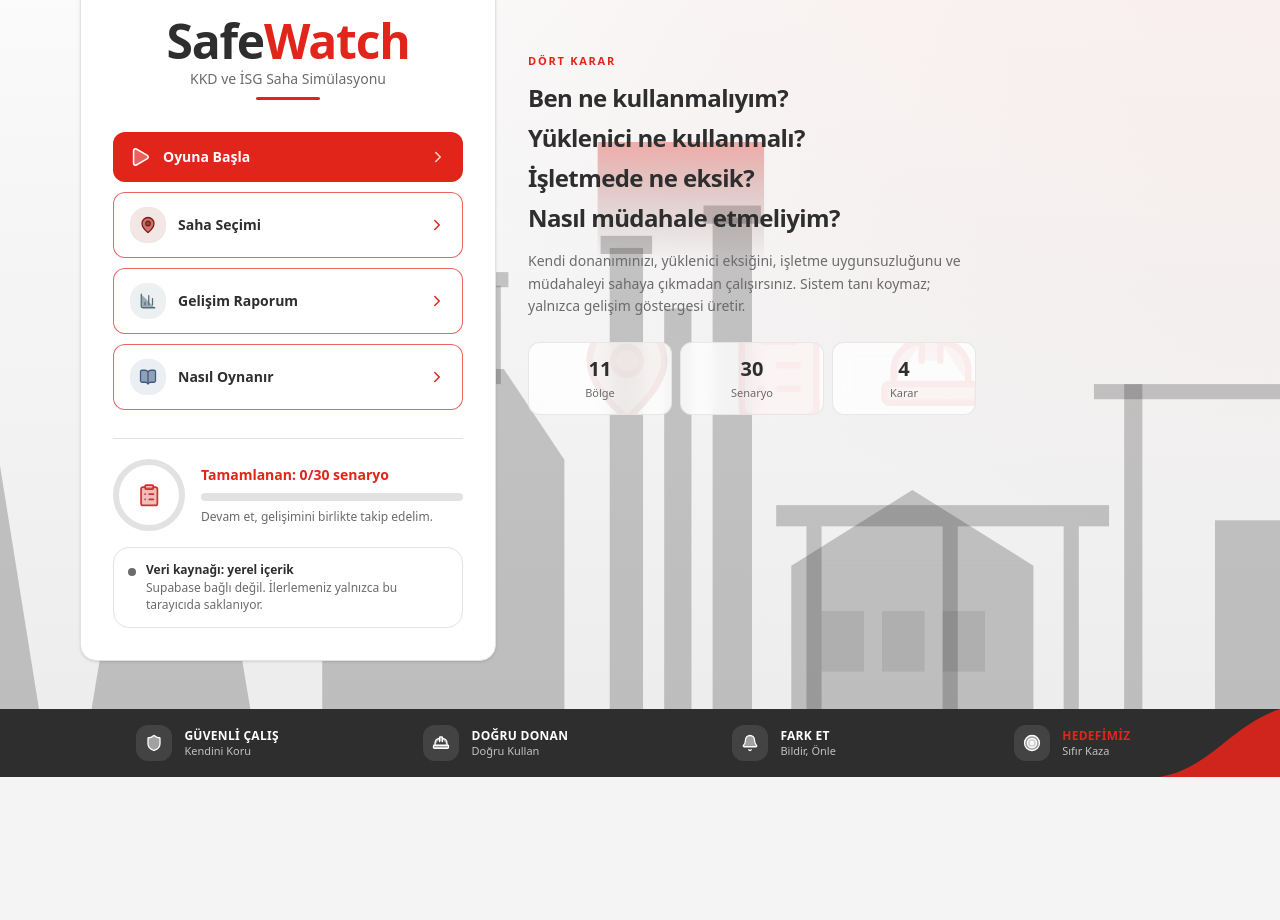
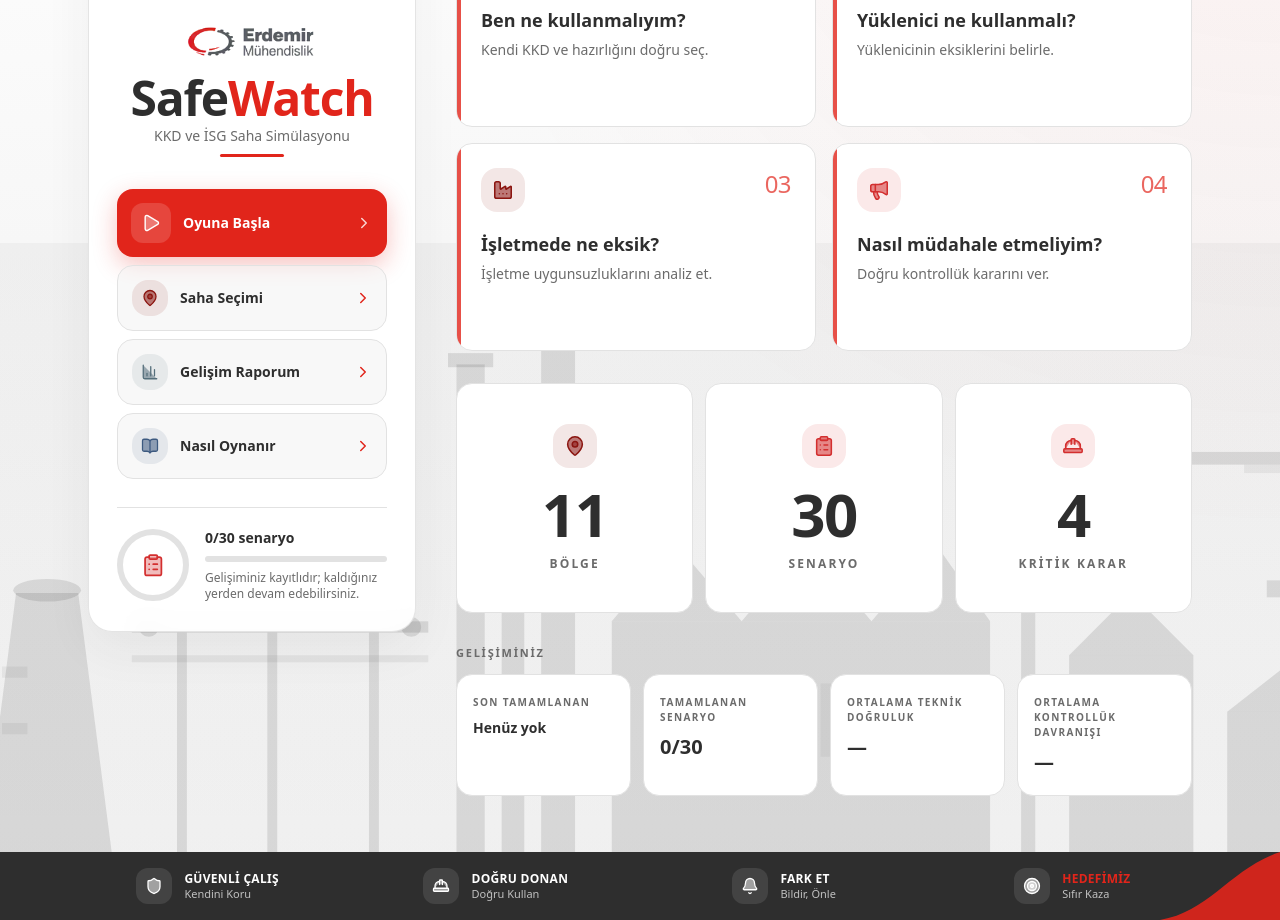
Before and after one commit to anil-keskin/EM_SafeWatch, a Next.js app: page / in a window 1280 px wide. Shown: the part 320-1240 px from the top of the page. Before the commit the page ends 1097 px from the top, so only its background shows below. Built offline with nearby package versions, Linux system fonts and the light colour scheme; no server answers.

Commit message:
Ana sayfayi kurumsal LMS hiyerarsisine cek; dort karari kahraman yap.
Co-authored-by: Cursor <cursoragent@cursor.com>

```diff
--- a/app/globals.css
+++ b/app/globals.css
@@ -88,8 +88,41 @@ body {
   animation: sw-pulse 2.4s ease-out infinite;
 }
 
+/* Ana sayfa KPI / metodoloji kartları: kısa ve sakin yükselme */
+.sw-lift {
+  transition:
+    transform 0.22s ease,
+    box-shadow 0.22s ease,
+    border-color 0.22s ease;
+}
+
+.sw-lift:hover {
+  transform: translateY(-3px);
+  border-color: color-mix(in srgb, var(--color-erd-red) 28%, var(--color-erd-line));
+  box-shadow: 0 18px 40px rgba(46, 46, 46, 0.08);
+}
+
+.sw-nav-item {
+  transition:
+    background-color 0.18s ease,
+    border-color 0.18s ease,
+    transform 0.18s ease;
+}
+
+.sw-nav-item:hover {
+  transform: translateX(2px);
+}
+
 @media (prefers-reduced-motion: reduce) {
   .sw-hotspot-idle {
     animation: none;
   }
+
+  .sw-lift,
+  .sw-lift:hover,
+  .sw-nav-item,
+  .sw-nav-item:hover {
+    transform: none;
+    transition: none;
+  }
 }
--- a/app/page.tsx
+++ b/app/page.tsx
@@ -10,38 +10,83 @@ import {
   MapPin,
   Play,
 } from "lucide-react";
-import AppIcon, { IconWatermark } from "@/components/AppIcon";
+import AppIcon from "@/components/AppIcon";
 import BrandMark from "@/components/BrandMark";
 import CircularProgress from "@/components/CircularProgress";
-import DataSourceNote from "@/components/DataSourceNote";
-import { DECISION_TABS } from "@/content/decision-tabs";
 import FactorySilhouette from "@/components/FactorySilhouette";
 import OyakMark from "@/components/OyakMark";
 import PrinciplesBar from "@/components/PrinciplesBar";
+import { findScenario, useSafeWatchData } from "@/lib/data";
+import { tabGlyph } from "@/lib/icon-theme";
 import { useAuth } from "@/lib/auth";
-import { useSafeWatchData } from "@/lib/data";
 import { completedCount, useProgress } from "@/lib/progress";
+import type { DecisionTab } from "@/lib/types";
 import type { IconTone } from "@/lib/icon-theme";
 import type { LucideIcon } from "lucide-react";
 
-const HOME_FACTS: Array<{
-  value: string;
-  label: string;
-  icon: LucideIcon;
-  tone: IconTone;
+const METHODOLOGY: Array<{
+  id: DecisionTab;
+  num: string;
+  title: string;
+  body: string;
 }> = [
-  { value: "11", label: "Bölge", icon: MapPin, tone: "steel" },
-  { value: "30", label: "Senaryo", icon: ClipboardList, tone: "kkd" },
-  { value: "4", label: "Karar", icon: HardHat, tone: "kkd" },
+  {
+    id: "self",
+    num: "01",
+    title: "Ben ne kullanmalıyım?",
+    body: "Kendi KKD ve hazırlığını doğru seç.",
+  },
+  {
+    id: "contractor",
+    num: "02",
+    title: "Yüklenici ne kullanmalı?",
+    body: "Yüklenicinin eksiklerini belirle.",
+  },
+  {
+    id: "operator",
+    num: "03",
+    title: "İşletmede ne eksik?",
+    body: "İşletme uygunsuzluklarını analiz et.",
+  },
+  {
+    id: "action",
+    num: "04",
+    title: "Nasıl müdahale etmeliyim?",
+    body: "Doğru kontrollük kararını ver.",
+  },
 ];
 
 export default function HomePage() {
-  const { scenarios, source, sourceDetail } = useSafeWatchData();
+  const { scenarios, zones } = useSafeWatchData();
   const { progress } = useProgress();
   const { displayName } = useAuth();
 
   const total = scenarios.length || 30;
   const done = completedCount(progress);
+  const completed = Object.values(progress).filter(
+    (entry) => entry.status === "tamamlandi"
+  );
+  const avgTechnical =
+    completed.length > 0
+      ? Math.round(
+          completed.reduce((sum, entry) => sum + entry.best_technical, 0) /
+            completed.length
+        )
+      : null;
+  const avgBehavior =
+    completed.length > 0
+      ? Math.round(
+          completed.reduce((sum, entry) => sum + entry.best_behavior, 0) /
+            completed.length
+        )
+      : null;
+
+  const lastCompleted = Object.entries(progress)
+    .filter(([, entry]) => entry.status === "tamamlandi")
+    .sort((a, b) => b[1].updated_at.localeCompare(a[1].updated_at))[0];
+  const lastTitle = lastCompleted
+    ? findScenario(scenarios, lastCompleted[0])?.title ?? lastCompleted[0]
+    : null;
 
   const lastSlug = Object.entries(progress).sort((a, b) =>
     b[1].updated_at.localeCompare(a[1].updated_at)
@@ -56,24 +101,34 @@ export default function HomePage() {
       ? `/senaryo/${nextScenario.slug}`
       : "/saha";
 
+  const catalog = [
+    { value: String(zones.length || 11), label: "Bölge", icon: MapPin, tone: "steel" as const },
+    { value: String(total), label: "Senaryo", icon: ClipboardList, tone: "kkd" as const },
+    { value: "4", label: "Kritik Karar", icon: HardHat, tone: "kkd" as const },
+  ];
+
   return (
     <div className="relative flex min-h-[calc(100dvh-4.5rem)] flex-col overflow-hidden bg-erd-light">
-      <div className="pointer-events-none absolute inset-0 bg-[radial-gradient(ellipse_at_top_right,_rgba(225,37,27,0.08),_transparent_55%),linear-gradient(180deg,#ffffff_0%,#f4f4f4_55%,#ececec_100%)]" />
+      <div className="pointer-events-none absolute inset-0 bg-[radial-gradient(ellipse_at_top_right,_rgba(225,37,27,0.06),_transparent_48%),linear-gradient(180deg,#ffffff_0%,#f7f7f7_42%,#f0f0f0_100%)]" />
       <FactorySilhouette />
 
-      <div className="relative z-10 mx-auto grid w-full max-w-6xl flex-1 items-center gap-8 px-4 py-8 sm:py-12 lg:grid-cols-[minmax(0,26rem)_minmax(0,1fr)]">
-        <div className="w-full rounded-2xl border border-erd-line bg-white p-6 shadow-sm sm:p-8">
-          <p className="text-center text-sm text-erd-gray">
+      <div className="relative z-10 mx-auto grid w-full max-w-6xl flex-1 items-start gap-8 px-4 py-7 sm:px-6 sm:py-10 lg:grid-cols-[minmax(17.5rem,20.5rem)_minmax(0,1fr)] lg:gap-10 lg:py-12">
+        <aside className="lg:sticky lg:top-[5.25rem]">
+          <div className="rounded-3xl border border-erd-line/90 bg-white/95 p-6 shadow-[0_16px_48px_rgba(46,46,46,0.06)] backdrop-blur-sm sm:p-7">
+            <p className="text-center text-[11px] font-semibold uppercase tracking-[0.18em] text-erd-gray">
+              Kontrollük antrenmanı
+            </p>
+            <p className="mt-2 text-center text-sm text-erd-gray">
               Hoş geldiniz,{" "}
               <span className="font-semibold text-erd-charcoal">{displayName}</span>
             </p>
 
-          <div className="mt-4 flex flex-col items-center gap-4">
+            <div className="mt-5 flex flex-col items-center gap-3">
               <OyakMark size="hero" />
               <BrandMark size="hero" dark />
             </div>
 
-          <div className="mt-8 space-y-2.5">
+            <nav className="mt-8 space-y-2" aria-label="Öğrenme menüsü">
               <HomeButton
                 href={continueHref}
                 label="Oyuna Başla"
@@ -94,71 +149,142 @@ export default function HomePage() {
                 icon={BookOpen}
                 tone="port"
               />
-          </div>
+            </nav>
 
             <div className="mt-7 flex items-center gap-4 border-t border-erd-line pt-5">
               <CircularProgress value={done} total={total} />
               <div className="min-w-0 flex-1">
-              <p className="text-sm font-bold text-erd-red">
-                Tamamlanan: {done}/{total} senaryo
+                <p className="text-sm font-bold text-erd-charcoal">
+                  {done}/{total} senaryo
                 </p>
-              <div className="mt-2 h-2 overflow-hidden rounded-full bg-erd-line">
+                <div className="mt-2 h-1.5 overflow-hidden rounded-full bg-erd-line">
                   <div
                     className="h-full rounded-full bg-erd-red"
-                  style={{ width: `${total ? Math.round((done / total) * 100) : 0}%` }}
+                    style={{
+                      width: `${total ? Math.round((done / total) * 100) : 0}%`,
+                    }}
                   />
                 </div>
-              <p className="mt-2 text-xs text-erd-gray">
-                Devam et, gelişimini birlikte takip edelim.
+                <p className="mt-2 text-xs leading-snug text-erd-gray">
+                  Gelişiminiz kayıtlıdır; kaldığınız yerden devam edebilirsiniz.
                 </p>
               </div>
             </div>
+          </div>
+        </aside>
 
-          <div className="mt-4">
-            <DataSourceNote source={source} detail={sourceDetail} />
-          </div>
-        </div>
-
-        <div className="flex flex-col justify-end pb-2 lg:min-h-[28rem] lg:pb-10">
-          <p className="text-[11px] font-semibold uppercase tracking-[0.16em] text-erd-red">
-            Dört karar
+        <div className="flex min-w-0 flex-col gap-8 pb-2 lg:pt-1">
+          <section>
+            <p className="text-[11px] font-semibold uppercase tracking-[0.2em] text-erd-red">
+              SafeWatch metodolojisi
             </p>
-          <ul className="mt-3 space-y-2">
-            {DECISION_TABS.map((tab) => (
-              <li
-                key={tab.id}
-                className="text-xl font-bold tracking-tight text-erd-charcoal sm:text-2xl"
-              >
-                {tab.label}
-              </li>
-            ))}
-          </ul>
-          <p className="mt-4 max-w-md text-sm leading-relaxed text-erd-gray">
-            Kendi donanımınızı, yüklenici eksiğini, işletme uygunsuzluğunu ve
-            müdahaleyi sahaya çıkmadan çalışırsınız. Sistem tanı koymaz;
+            <h1 className="mt-2 text-2xl font-bold tracking-tight text-erd-charcoal sm:text-3xl">
+              Dört Karar Metodolojisi
+            </h1>
+            <p className="mt-2 max-w-2xl text-sm leading-relaxed text-erd-gray">
+              Her senaryoda aynı dört kararı çalışırsınız. Sistem tanı koymaz;
               yalnızca gelişim göstergesi üretir.
             </p>
-          <ul className="mt-6 grid max-w-md grid-cols-3 gap-2">
-            {HOME_FACTS.map((fact) => (
+
+            <ul className="mt-6 grid grid-cols-1 gap-3 sm:grid-cols-2 sm:gap-4">
+              {METHODOLOGY.map((item) => {
+                const glyph = tabGlyph(item.id);
+                return (
+                  <li
+                    key={item.id}
+                    className="sw-lift sw-card relative min-h-[11.5rem] overflow-hidden p-5 sm:min-h-[13rem] sm:p-6"
+                  >
+                    <span className="absolute inset-y-0 left-0 w-1 bg-erd-red/80" aria-hidden />
+                    <div className="flex items-start justify-between gap-3">
+                      <AppIcon icon={glyph.icon} tone={glyph.tone} size="md" />
+                      <span className="text-2xl font-light tabular-nums tracking-tight text-erd-red/70">
+                        {item.num}
+                      </span>
+                    </div>
+                    <h2 className="mt-5 text-base font-bold leading-snug text-erd-charcoal sm:text-lg">
+                      {item.title}
+                    </h2>
+                    <p className="mt-1.5 text-sm leading-relaxed text-erd-gray">
+                      {item.body}
+                    </p>
+                  </li>
+                );
+              })}
+            </ul>
+          </section>
+
+          <section>
+            <ul className="grid grid-cols-3 gap-3">
+              {catalog.map((fact) => (
                 <li
                   key={fact.label}
-                className="relative overflow-hidden rounded-xl border border-erd-line/80 bg-white/80 px-3 py-3 text-center backdrop-blur-sm"
+                  className="sw-lift sw-card relative overflow-hidden px-3 py-7 text-center sm:px-5 sm:py-10"
                 >
-                <IconWatermark icon={fact.icon} tone={fact.tone} />
-                <p className="relative text-xl font-bold tabular-nums text-erd-charcoal">
+                  <span className="mx-auto mb-4 hidden sm:flex sm:justify-center">
+                    <AppIcon icon={fact.icon} tone={fact.tone} size="md" />
+                  </span>
+                  <p className="text-4xl font-bold tabular-nums tracking-tight text-erd-charcoal sm:text-6xl">
                     {fact.value}
                   </p>
-                <p className="relative mt-0.5 text-[11px] font-medium text-erd-gray">
+                  <p className="mt-3 text-[10px] font-semibold uppercase tracking-[0.18em] text-erd-gray sm:text-xs">
                     {fact.label}
                   </p>
                 </li>
               ))}
             </ul>
+          </section>
+
+          <section>
+            <p className="text-[11px] font-semibold uppercase tracking-[0.16em] text-erd-gray">
+              Gelişiminiz
+            </p>
+            <ul className="mt-3 grid grid-cols-2 gap-3 lg:grid-cols-4">
+              <MetricCard
+                label="Son tamamlanan"
+                value={lastTitle ?? "Henüz yok"}
+                compact
+              />
+              <MetricCard label="Tamamlanan senaryo" value={`${done}/${total}`} />
+              <MetricCard
+                label="Ortalama teknik doğruluk"
+                value={avgTechnical == null ? "—" : String(avgTechnical)}
+              />
+              <MetricCard
+                label="Ortalama kontrollük davranışı"
+                value={avgBehavior == null ? "—" : String(avgBehavior)}
+              />
+            </ul>
+          </section>
         </div>
       </div>
 
       <PrinciplesBar />
     </div>
+  );
+}
+
+function MetricCard({
+  label,
+  value,
+  compact = false,
+}: {
+  label: string;
+  value: string;
+  compact?: boolean;
+}) {
+  return (
+    <li className="sw-card min-h-[5.5rem] px-4 py-5">
+      <p className="text-[10px] font-semibold uppercase tracking-[0.14em] text-erd-gray">
+        {label}
+      </p>
+      <p
+        className={`mt-2 font-bold leading-snug text-erd-charcoal ${
+          compact ? "text-sm" : "text-lg sm:text-xl"
+        }`}
+      >
+        {value}
+      </p>
+    </li>
   );
 }
 
@@ -178,20 +304,22 @@ function HomeButton({
   return (
     <Link
       href={href}
-      className={`flex w-full items-center gap-3 rounded-xl px-4 py-3.5 text-sm font-semibold transition-colors ${
+      className={`sw-nav-item flex w-full items-center gap-3 rounded-2xl px-3.5 py-3.5 text-sm font-semibold ${
         primary
-          ? "bg-erd-red text-white hover:bg-erd-red-dark"
-          : "border border-erd-red/70 bg-white text-erd-charcoal hover:bg-red-50/50"
+          ? "bg-erd-red text-white shadow-[0_8px_24px_rgba(225,37,27,0.28)] hover:bg-erd-red-dark"
+          : "border border-erd-line bg-erd-light/60 text-erd-charcoal hover:border-erd-red/35 hover:bg-white"
       }`}
     >
       {primary ? (
+        <span className="inline-flex h-10 w-10 shrink-0 items-center justify-center rounded-xl bg-white/15">
           <Icon
-          size={22}
+            size={20}
             strokeWidth={1.7}
             fill="currentColor"
             fillOpacity={0.28}
             className="text-white"
           />
+        </span>
       ) : (
         <AppIcon icon={Icon} tone={tone} size="sm" />
       )}
--- a/components/FactorySilhouette.tsx
+++ b/components/FactorySilhouette.tsx
@@ -1,58 +1,77 @@
-/** Demir çelik tesis silüeti — ana sayfa arka planı. */
+/** Demir çelik tesis silüeti — düşük opaklıkta kurumsal atmosfer. */
 export default function FactorySilhouette() {
   return (
     <svg
-      className="pointer-events-none absolute inset-x-0 bottom-0 h-[62%] w-full text-erd-charcoal/25"
-      viewBox="0 0 1200 420"
+      className="pointer-events-none absolute inset-x-0 bottom-0 h-[58%] w-full text-erd-charcoal/[0.13]"
+      viewBox="0 0 1440 480"
       preserveAspectRatio="xMidYMax slice"
       aria-hidden="true"
     >
       <defs>
-        <linearGradient id="sw-stack-glow" x1="0" x2="0" y1="0" y2="1">
-          <stop offset="0%" stopColor="#e1251b" stopOpacity="0.35" />
+        <linearGradient id="sw-skyline-fade" x1="0" x2="0" y1="0" y2="1">
+          <stop offset="0%" stopColor="#2e2e2e" stopOpacity="0.04" />
           <stop offset="100%" stopColor="#2e2e2e" stopOpacity="0" />
         </linearGradient>
+        <linearGradient id="sw-stack-ember" x1="0" x2="0" y1="0" y2="1">
+          <stop offset="0%" stopColor="#e1251b" stopOpacity="0.18" />
+          <stop offset="100%" stopColor="#e1251b" stopOpacity="0" />
+        </linearGradient>
       </defs>
+
+      <rect x="0" y="0" width="1440" height="480" fill="url(#sw-skyline-fade)" />
+
       <g fill="currentColor">
-        <path d="M70 420 L110 170 H170 L210 420 Z" />
-        <ellipse cx="140" cy="170" rx="32" ry="10" />
-        <path d="M230 420 L265 210 H315 L350 420 Z" />
-        <ellipse cx="290" cy="210" rx="26" ry="8" />
+        {/* Yüksek fırın ve cowper */}
+        <path d="M92 480 L128 210 H188 L224 480 Z" />
+        <ellipse cx="158" cy="208" rx="34" ry="11" />
+        <rect x="142" y="168" width="14" height="42" />
+        <path d="M248 480 L278 248 H322 L352 480 Z" />
+        <ellipse cx="300" cy="246" rx="24" ry="8" />
+        <rect x="268" y="300" width="18" height="8" opacity="0.45" />
+        <rect x="268" y="340" width="18" height="8" opacity="0.45" />
 
-        <path d="M390 420 V210 L430 150 H510 L550 210 V420 Z" />
-        <rect x="430" y="120" width="18" height="40" />
-        <rect x="492" y="95" width="16" height="65" />
-        <rect x="425" y="88" width="28" height="10" />
-        <rect x="487" y="86" width="26" height="10" />
+        {/* Gaz hattı / boru köprüsü */}
+        <rect x="360" y="268" width="210" height="8" />
+        <rect x="360" y="292" width="210" height="5" opacity="0.55" />
+        <rect x="392" y="276" width="7" height="204" />
+        <rect x="456" y="276" width="7" height="204" />
+        <rect x="528" y="276" width="7" height="204" />
+        <circle cx="372" cy="272" r="7" />
+        <circle cx="558" cy="272" r="7" />
 
-        <rect x="580" y="70" width="22" height="350" />
-        <rect x="616" y="110" width="18" height="310" />
-        <rect x="648" y="50" width="26" height="370" />
-        <rect x="574" y="62" width="34" height="12" />
-        <rect x="642" y="42" width="38" height="12" />
+        {/* Baca grubu */}
+        <rect x="590" y="86" width="20" height="394" />
+        <rect x="622" y="132" width="16" height="348" />
+        <rect x="650" y="64" width="24" height="416" />
+        <rect x="584" y="78" width="32" height="10" />
+        <rect x="644" y="56" width="36" height="10" />
+        <rect x="648" y="0" width="28" height="72" fill="url(#sw-stack-ember)" />
 
-        <rect x="690" y="240" width="220" height="14" />
-        <rect x="710" y="254" width="10" height="166" />
-        <rect x="800" y="254" width="10" height="166" />
-        <rect x="880" y="254" width="10" height="166" />
+        {/* Haddehane — testere çatı */}
+        <rect x="700" y="268" width="268" height="212" />
+        <path d="M700 268 L746 214 L792 268 L838 214 L884 268 L930 214 L968 268 Z" />
+        <rect x="728" y="312" width="36" height="52" opacity="0.38" />
+        <rect x="788" y="312" width="36" height="52" opacity="0.38" />
+        <rect x="848" y="312" width="36" height="52" opacity="0.38" />
+        <rect x="908" y="312" width="28" height="52" opacity="0.38" />
 
-        <rect x="700" y="280" width="160" height="140" />
-        <polygon points="700,280 780,230 860,280" />
-        <rect x="720" y="310" width="28" height="40" opacity="0.4" />
-        <rect x="760" y="310" width="28" height="40" opacity="0.4" />
-        <rect x="800" y="310" width="28" height="40" opacity="0.4" />
+        {/* Vinç köprüsü */}
+        <rect x="990" y="148" width="10" height="332" />
+        <rect x="1388" y="148" width="10" height="332" />
+        <rect x="990" y="148" width="408" height="9" />
+        <rect x="1178" y="157" width="8" height="86" />
+        <rect x="1164" y="239" width="36" height="12" />
+        <rect x="1148" y="157" width="68" height="6" opacity="0.5" />
 
-        <rect x="920" y="160" width="12" height="260" />
-        <rect x="900" y="160" width="180" height="10" />
-        <rect x="1060" y="170" width="6" height="90" />
-        <rect x="1048" y="256" width="30" height="14" />
+        {/* Gazometre / tank ve atölye */}
+        <rect x="1024" y="292" width="88" height="188" />
+        <path d="M1024 292 L1068 248 L1112 292 Z" />
+        <rect x="1136" y="332" width="118" height="148" />
+        <path d="M1136 332 L1195 286 L1254 332 Z" />
+        <rect x="1284" y="368" width="72" height="112" />
 
-        <rect x="980" y="250" width="70" height="170" />
-        <rect x="1060" y="300" width="90" height="120" />
-        <path d="M1070 300 L1110 250 L1145 300 Z" />
-        <path d="M200 400 H1100 V420 H200 Z" opacity="0.5" />
+        <path d="M60 456 H1380 V480 H60 Z" opacity="0.55" />
       </g>
-      <rect x="572" y="0" width="110" height="80" fill="url(#sw-stack-glow)" />
     </svg>
   );
 }
--- a/components/ServiceWorkerRegistrar.tsx
+++ b/components/ServiceWorkerRegistrar.tsx
@@ -9,7 +9,7 @@ export default function ServiceWorkerRegistrar() {
     if (process.env.NODE_ENV !== "production") return;
     if (!("serviceWorker" in navigator)) return;
 
-    const swUrl = `${BASE_PATH}/sw.js?v=4`;
+    const swUrl = `${BASE_PATH}/sw.js?v=5`;
     const scope = `${BASE_PATH}/` || "/";
     navigator.serviceWorker.register(swUrl, { scope }).catch(() => {
       // Kayıt başarısız olursa uygulama çevrimiçi olarak çalışmaya devam eder.
--- a/public/sw.js
+++ b/public/sw.js
@@ -5,7 +5,7 @@
  * registration.scope üzerinden türetilir.
  */
 
-const CACHE = "safewatch-v4";
+const CACHE = "safewatch-v5";
 
 function scoped(path) {
   const base = self.registration.scope.replace(/\/$/, "");
```
Also changed, not shown: app/ayarlar/page.tsx (+7 -0 lines). Lines whose indentation alone changed are shown as unchanged.
